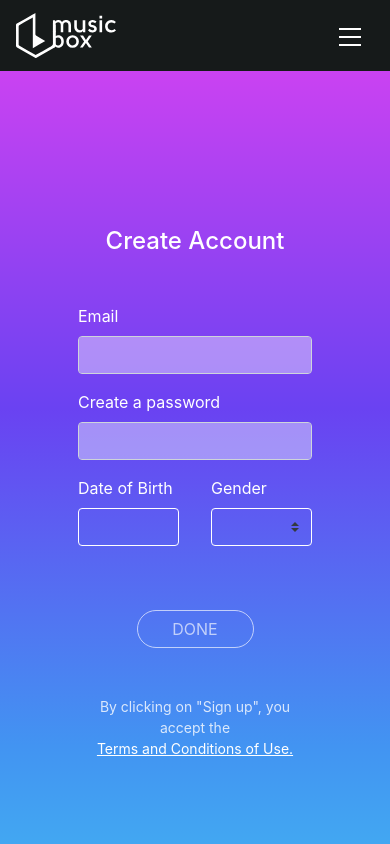
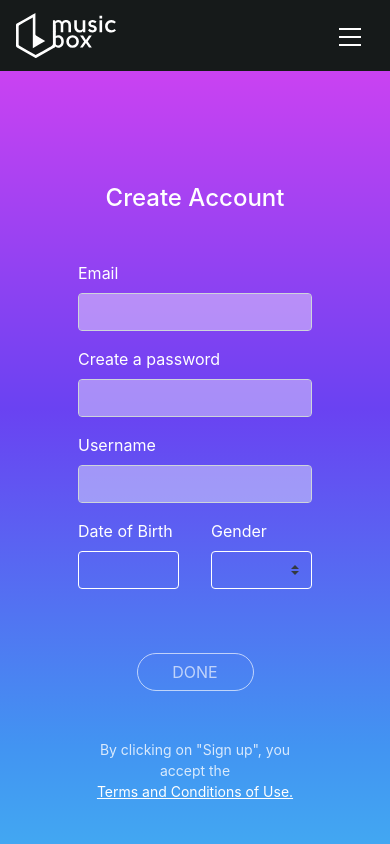
Before and after one commit to thanhphongdo/music-box-web, an Angular app: page /signup in a window 390 px wide. Shown: the top 844 px of the page. Built offline with nearby package versions, Linux system fonts and the light colour scheme.

Commit message:
US-2-F4 fix

```diff
--- a/src/app/modules/signup/signup/signup.component.html
+++ b/src/app/modules/signup/signup/signup.component.html
@@ -29,7 +29,8 @@
             <small class="error" *ngIf="formSignup.get('password')?.invalid && formSignup.get('password')?.touched ">Password from 8 to 16 character</small>
           </div>
           <div class="form-group">
-            <input type="text" class="form-control d-none d-sm-block" formControlName="userName" minlength="6" placeholder="Username">
+            <label for="username">Username</label>
+            <input type="text" class="form-control bg-opacity" formControlName="userName" minlength="6" placeholder="Username">
             <small class="error" *ngIf="formSignup.get('userName')?.invalid && formSignup.get('userName')?.touched ">Username from 6 character or more</small>
           </div>
           <div class="form-group d-flex justify-content-between">
--- a/src/app/modules/signup/signup/signup.component.ts
+++ b/src/app/modules/signup/signup/signup.component.ts
@@ -30,9 +30,7 @@ export class SignupComponent implements OnInit {
       return;
     }
 
-    const randomNumber = Math.round(Math.random() * 100000);
-
-    this.userInfo.username = this.formSignup.value.userName ? this.formSignup.value.userName : 'pgsw_' + randomNumber;
+    this.userInfo.username = this.formSignup.value.userName;
     this.userInfo.email = this.formSignup.value.email;
     this.userInfo.password = this.formSignup.value.password;
     this.userInfo.birthDate = this.formSignup.value.dateOfBirth;
```
